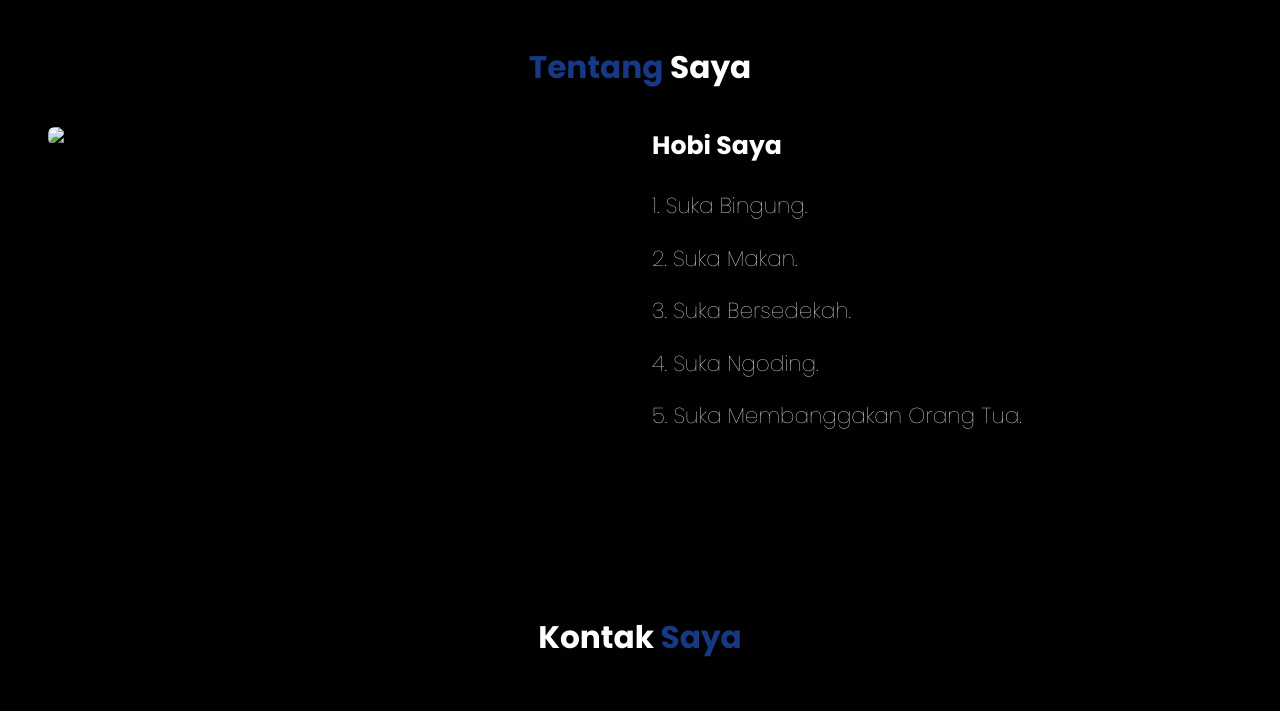
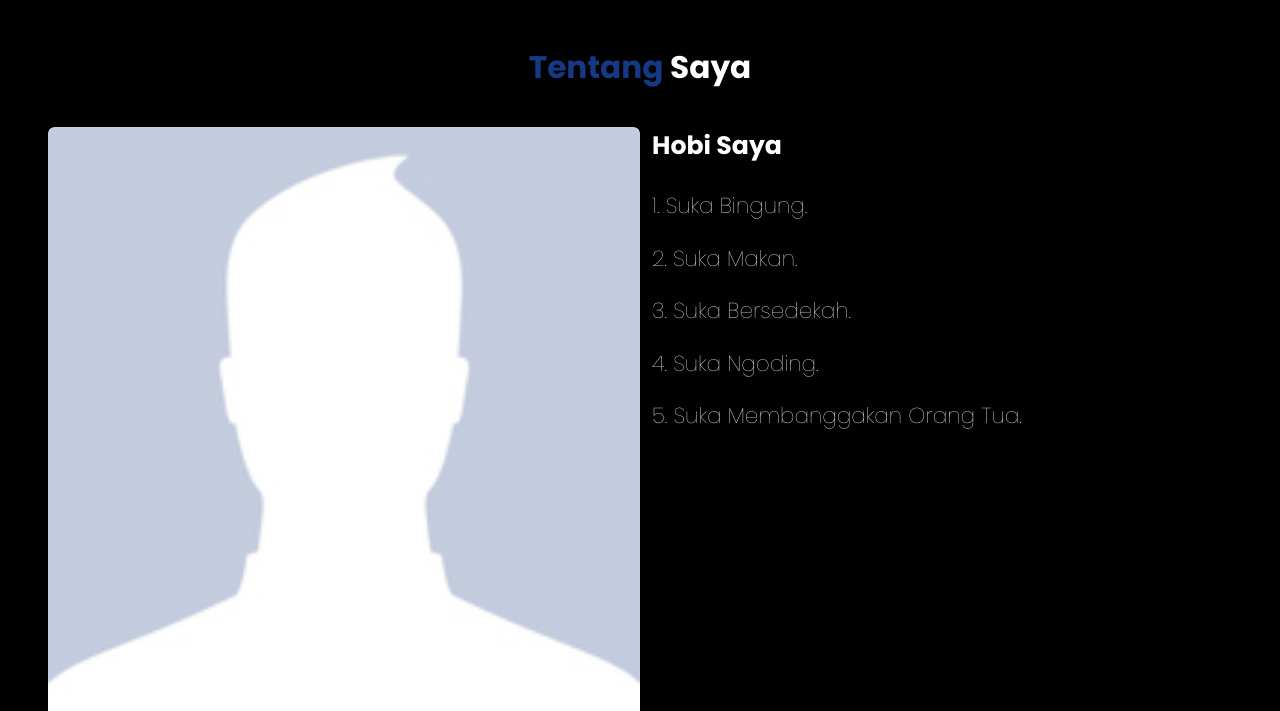
Before and after one commit to revou-fundamental-course/18-sep-23-ALVIN2005-GIT, a plain HTML site: page index.html in a window 1280 px wide. Shown: the part 900-1611 px from the top of the page. Drawn offline with nearby package versions, Linux system fonts and the light colour scheme; a web font is replaced by a local one.

Commit message:
Membuat Website Landing Page ALVIN GRAND PUTRA (2)

```diff
--- a/css/style.css
+++ b/css/style.css
@@ -481,7 +481,7 @@ footer .credit a:active {
 }
 
 /* MOBILE PHONE */
-@media (max-width: 450px) {
+@media (max-width: 520px) {
   html {
     font-size: 55%;
   }
--- a/index.html
+++ b/index.html
@@ -54,7 +54,7 @@
 
       <div class="row">
         <div class="about-img">
-          <img src="img/tentang-kami.jpg" alt="Tentang Kami" />
+          <img src="img/tentang-saya.jpg" alt="Tentang Kami" />
         </div>
         <div class="content">
           <h3>Hobi Saya</h3>
```
